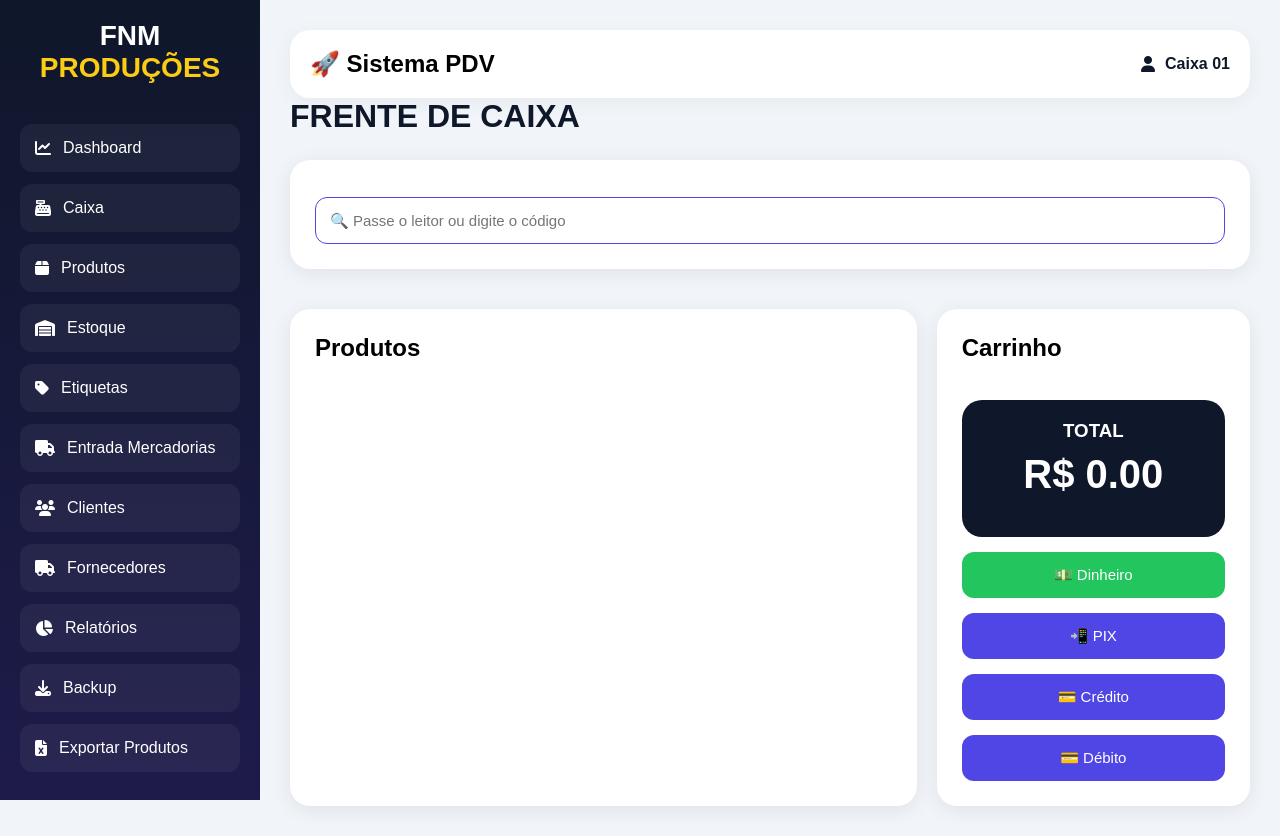
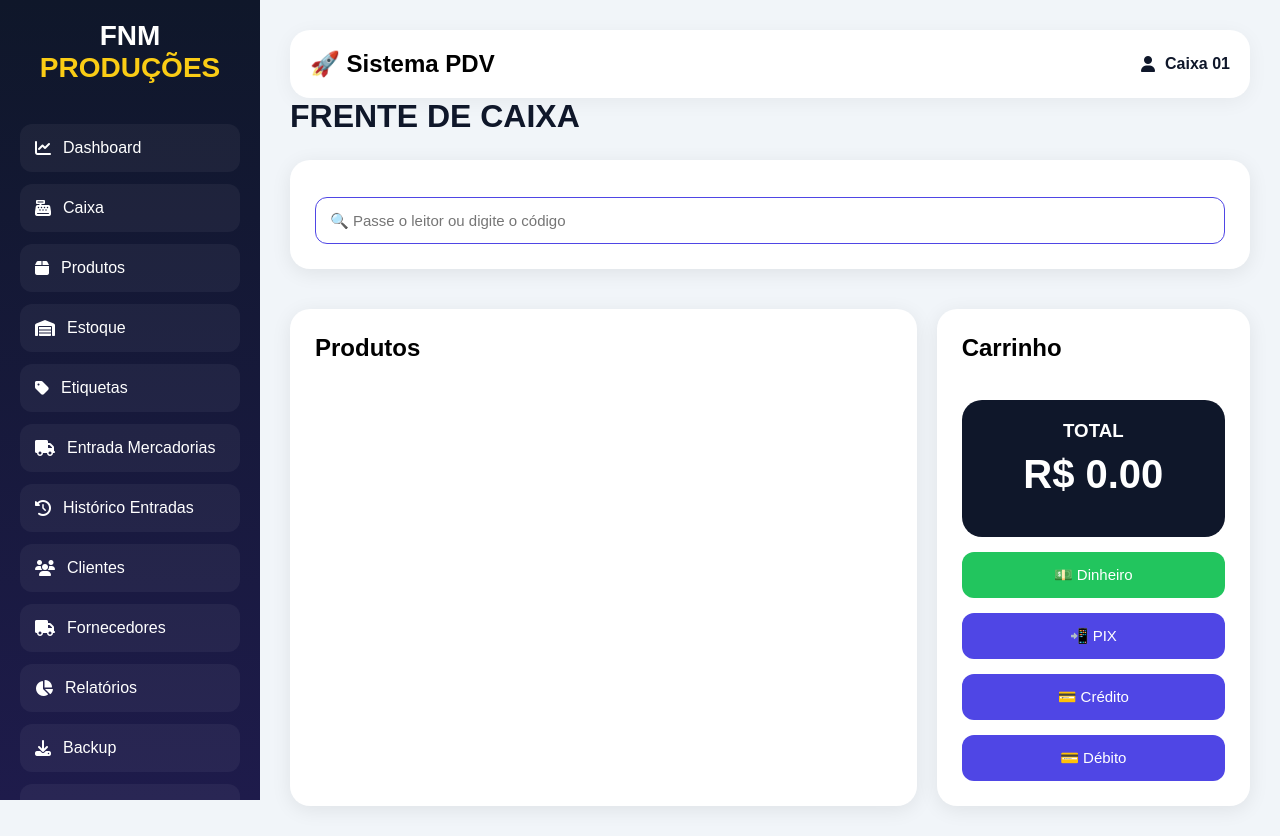
Before and after one commit to wsantana71/fnm-pdv, a Flask app: page /caixa in a window 1280 px wide. Run offline with Flask 3, Linux system fonts and the light colour scheme.

Commit message:
Adiciona historico de entradas

```diff
--- a/app.py
+++ b/app.py
@@ -272,6 +272,22 @@
     return render_template(
         "entrada_mercadorias.html",
         fornecedores=fornecedores
+    )
+# ================= HISTORICO ENTRADAS =================
+
+@app.route("/historico_entradas")
+def historico_entradas():
+
+    entradas = (
+        MovimentacaoEstoque.query
+        .filter_by(tipo="ENTRADA")
+        .order_by(MovimentacaoEstoque.data.desc())
+        .all()
+    )
+
+    return render_template(
+        "historico_entradas.html",
+        entradas=entradas
     )
 # ================= FORNECEDORES =================
 
@@ -1082,6 +1098,18 @@
     db.session.commit()
 
     return redirect("/clientes")
+    # ================= UTILIDADES =================
+
+@app.context_processor
+def utilidades():
+
+    def buscar_produto(produto_id):
+
+        return Produto.query.get(produto_id)
+
+    return dict(
+        buscar_produto=buscar_produto
+    )
 # ================= BANCO =================
 
 with app.app_context():
--- a/templates/base.html
+++ b/templates/base.html
@@ -509,7 +509,15 @@
     </span>
 
 </a>
+<a href="/historico_entradas">
 
+    <i class="fa-solid fa-clock-rotate-left"></i>
+
+    <span>
+        Histórico Entradas
+    </span>
+
+</a>
 <a href="/clientes">
 
     <i class="fa-solid fa-users"></i>
```
Also changed, not shown: templates/historico_entradas.html (added).
